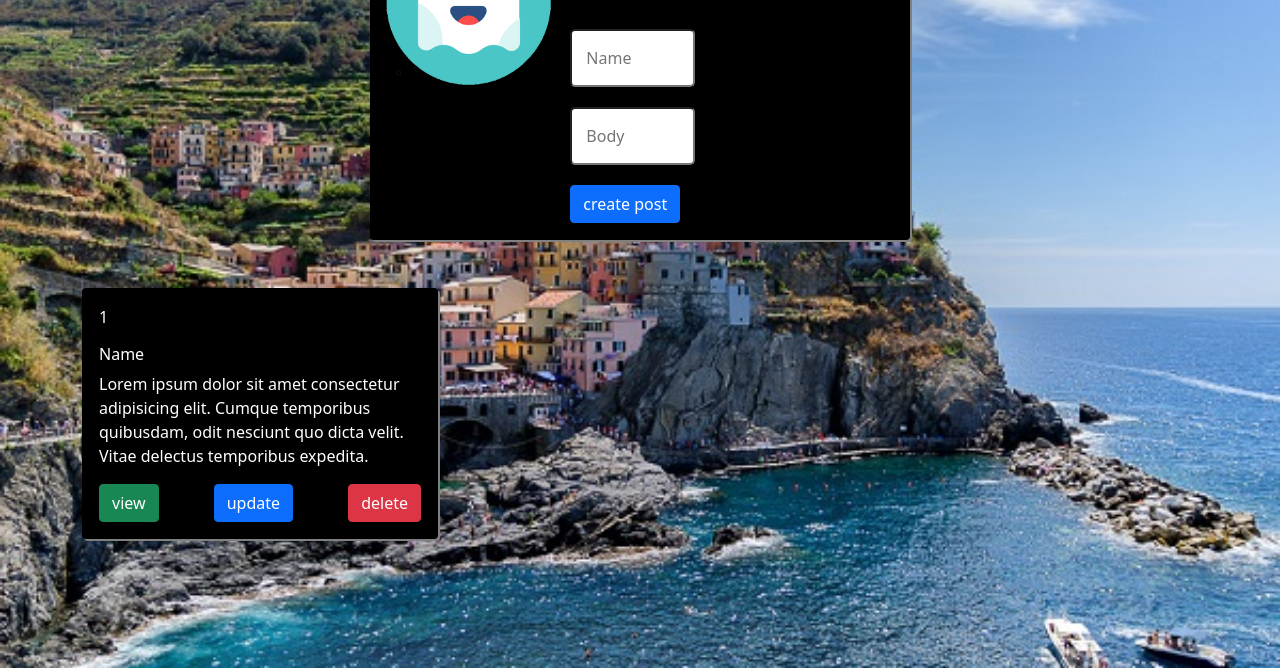
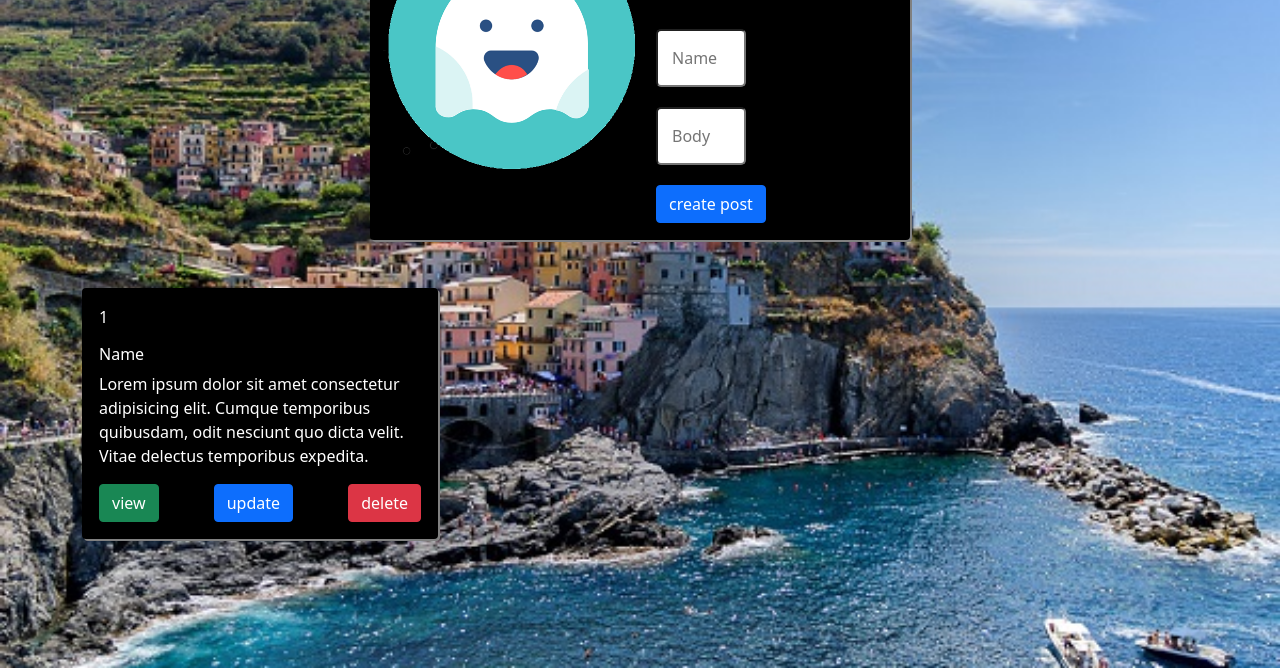
Before and after one commit to suzzy22/post, a plain HTML site: page index.html in a window 1280 px wide. Shown: the part 132-800 px from the top of the page. Drawn offline with nearby package versions, Linux system fonts and the light colour scheme; no server answers.

Commit message:
Update index.html

```diff
--- a/index.html
+++ b/index.html
@@ -15,10 +15,10 @@
     <div class="container">
       <div class="card mb-3 container" style="max-width: 540px;" >
         <div class="row g-0">
-          <div class="col-md-4">
+          <div class="col-lg-6">
             <img src="img/avatar-login.png" class="img-fluid rounded-start" alt="...">
           </div>
-          <div class="col-md-8">
+          <div class="col-lg-6">
             <div class="card-body">
               <h1 class="mb-5">post page</h1>
               <form action="" id="post-form">
```
